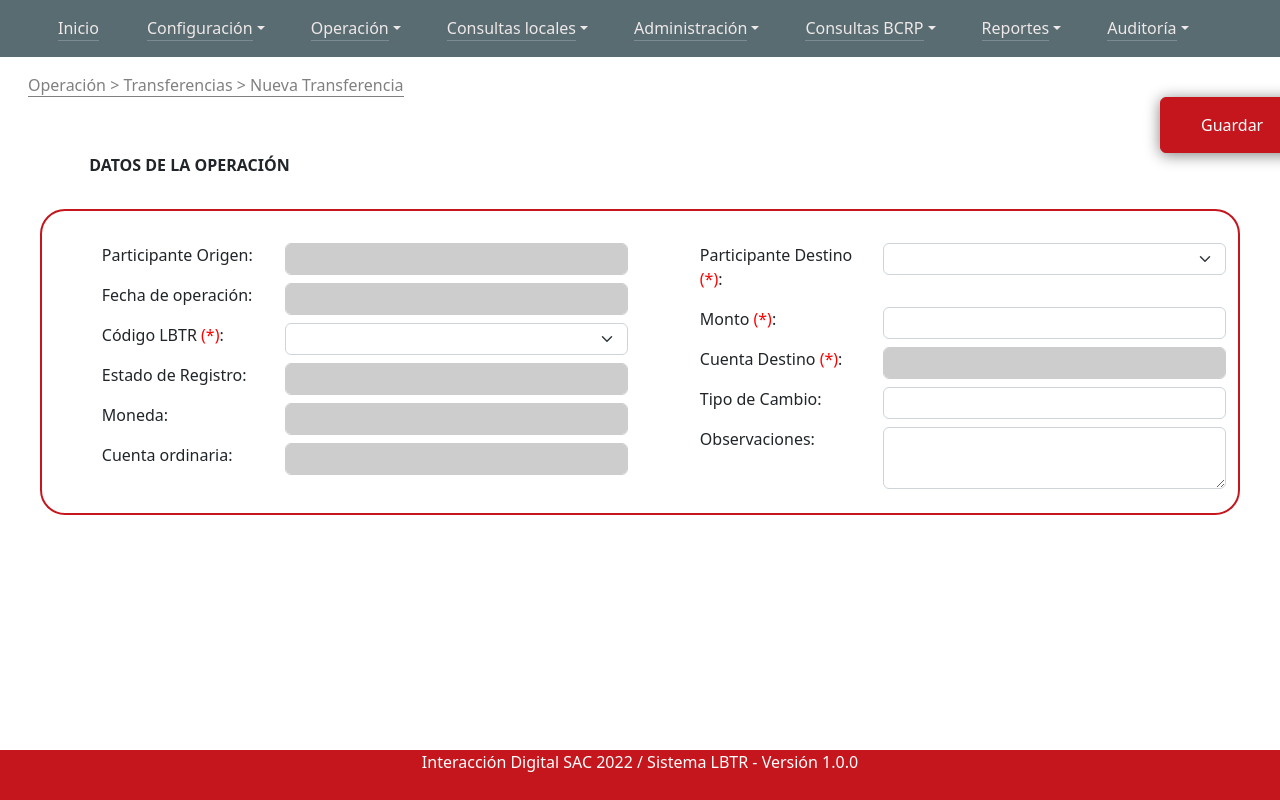
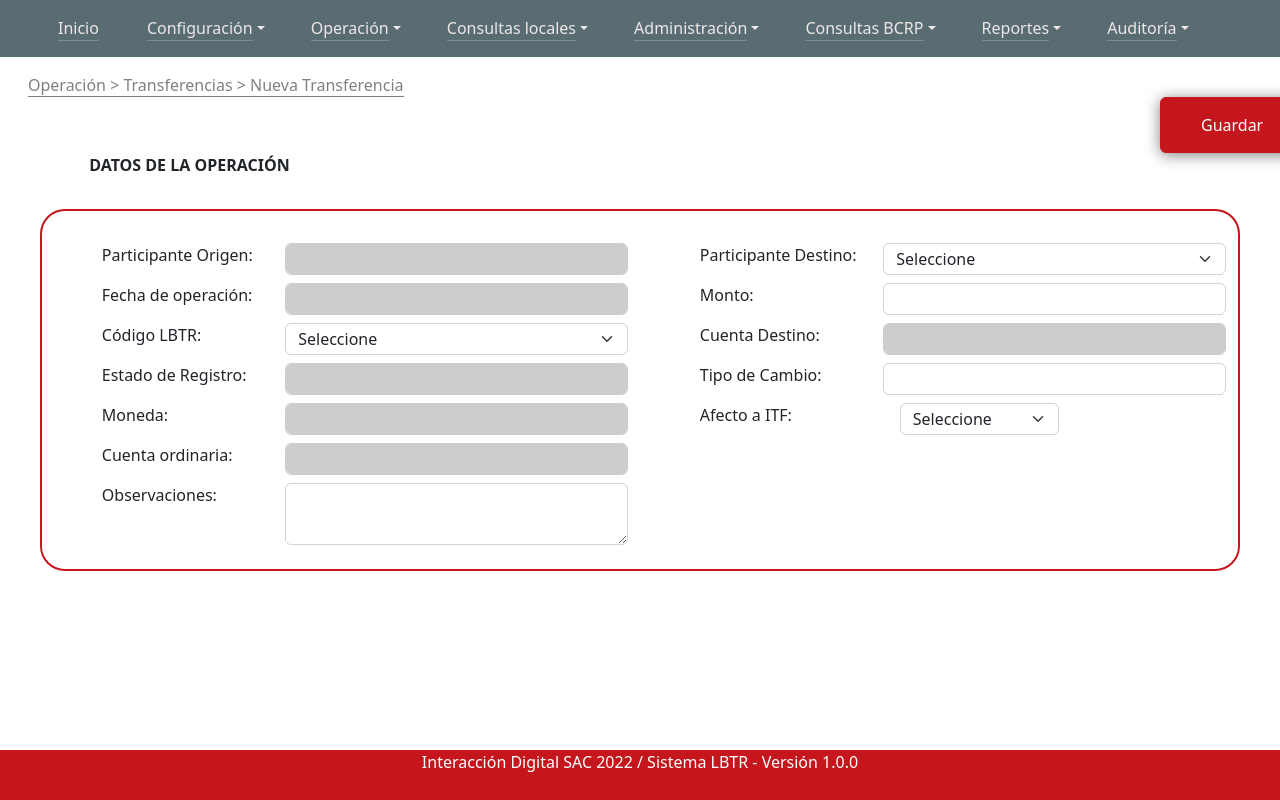
Before and after one commit to darkjhony2/lbtr-front, a React (Create React App) app: page /transferencias/nueva-transferencia in a window 1280 px wide. Shown: the top 800 px of the page. Built offline with nearby package versions, Linux system fonts and the light colour scheme.

Commit message:
conditional data client view

```diff
--- a/src/application/pages/NewTransfer.jsx
+++ b/src/application/pages/NewTransfer.jsx
@@ -49,10 +49,10 @@ export const NewTransfer = () => {
                             </Row>
                             <Row className="mt-2">
                                 <Col style={{ paddingRight: 0, maxWidth: 200 }}>
-                                    <Label>Código LBTR <span style={{ color: 'red' }}>(*)</span>:</Label>
+                                    <Label>Código LBTR{clientData === true ? <span style={{ color: 'red' }}> (*)</span> : ""}:</Label>
                                 </Col>
                                 <Col sm={8}>
-                                    <Input className="textField" type="select"></Input>
+                                    <Input className="textField" type="select"><option>Seleccione</option></Input>
                                 </Col>
                             </Row>
                             <Row className="mt-2">
@@ -80,7 +80,7 @@ export const NewTransfer = () => {
                                 </Col>
                             </Row>
                             {
-                                clientData === true ?
+                                clientData === false ?
                                     <Row className="mt-2">
                                         <Col style={{ paddingRight: 0, maxWidth: 200 }}>
                                             <Label>Observaciones:</Label>
@@ -96,15 +96,15 @@ export const NewTransfer = () => {
                         <Col sm={6} style={{ paddingLeft: '5%', paddingTop: '2%', paddingBottom: '2%' }}>
                             <Row className="mt-2">
                                 <Col style={{ paddingRight: 0, maxWidth: 200 }}>
-                                    <Label>Participante Destino <span style={{ color: 'red' }}>(*)</span>:</Label>
+                                    <Label>Participante Destino{clientData === true ? <span style={{ color: 'red' }}> (*)</span> : ""}:</Label>
                                 </Col>
                                 <Col sm={8}>
-                                    <Input className="textField" type="select"></Input>
+                                    <Input className="textField" type="select"><option>Seleccione</option></Input>
                                 </Col>
                             </Row>
                             <Row className="mt-2">
                                 <Col style={{ paddingRight: 0, maxWidth: 200 }}>
-                                    <Label>Monto <span style={{ color: 'red' }}>(*)</span>:</Label>
+                                    <Label>Monto{clientData === true ? <span style={{ color: 'red' }}> (*)</span> : ""}:</Label>
                                 </Col>
                                 <Col sm={8}>
                                     <Input className="textField" type="text"></Input>
@@ -112,7 +112,7 @@ export const NewTransfer = () => {
                             </Row>
                             <Row className="mt-2">
                                 <Col style={{ paddingRight: 0, maxWidth: 200 }}>
-                                    <Label>Cuenta Destino <span style={{ color: 'red' }}>(*)</span>:</Label>
+                                    <Label>Cuenta Destino{clientData === true ? <span style={{ color: 'red' }}> (*)</span> : ""}:</Label>
                                 </Col>
                                 <Col sm={8}>
                                     <Input className="textField" disabled type="text"></Input>
@@ -126,6 +126,8 @@ export const NewTransfer = () => {
                                     <Input className="textField" type="text"></Input>
                                 </Col>
                             </Row>
+                            {
+                                clientData === true ?
                                     <Row className="mt-2">
                                         <Col style={{ paddingRight: 0, maxWidth: 200 }}>
                                             <Label>Observaciones:</Label>
@@ -134,6 +136,17 @@ export const NewTransfer = () => {
                                             <Input type="textarea"></Input>
                                         </Col>
                                     </Row>
+                                    :
+                                    <Row className="mt-2">
+                                        <Col style={{ paddingRight: 0, maxWidth: 200 }}>
+                                            <Label>Afecto a ITF:</Label>
+                                        </Col>
+                                        <Col sm={4}>
+                                            <Input className="textField" type="select"><option>Seleccione</option></Input>
+                                        </Col>
+                                    </Row>
+                            }
+
                         </Col>
                     </Row>
                     {
@@ -168,7 +181,7 @@ export const NewTransfer = () => {
                                                 <Label>Dirección:</Label>
                                             </Col>
                                             <Col sm={8}>
-                                                <Input className="textField" type="select"></Input>
+                                                <Input className="textField" type="text"></Input>
                                             </Col>
                                         </Row>
                                         <Row className="mt-2">
@@ -192,7 +205,7 @@ export const NewTransfer = () => {
                                                 <Label>Afecto a ITF:</Label>
                                             </Col>
                                             <Col sm={4}>
-                                                <Input className="textField" type="select"></Input>
+                                                <Input className="textField" type="select"><option>Seleccione</option></Input>
                                             </Col>
                                         </Row>
                                     </Col>
@@ -205,7 +218,7 @@ export const NewTransfer = () => {
                                                 <Label>CCI:</Label>
                                             </Col>
                                             <Col sm={8}>
-                                                <Input className="textField" type="select"></Input>
+                                                <Input className="textField" type="text"></Input>
                                             </Col>
                                         </Row>
                                         <Row className="mt-2">
```
Lines whose indentation alone changed are shown as unchanged.
